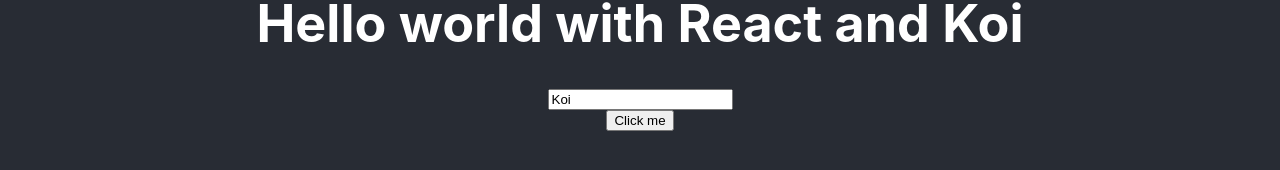
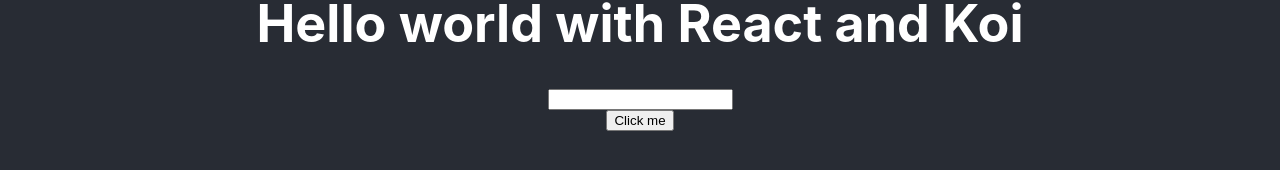
Before and after one commit to KhoiNgLe/react-exercise1, a React (Create React App) app: page / in a window 1280 px wide. Shown: the part 564-734 px from the top of the page. Built offline with nearby package versions, Linux system fonts and the light colour scheme.

Commit message:
useState Hook

```diff
--- a/src/App.js
+++ b/src/App.js
@@ -1,25 +1,40 @@
 import logo from './logo.svg';
 import './App.css';
 import Nav from './Nav';
+import React, { useState } from 'react';
 
 function App() {
-  let name = "Koi";
+
+  let [name, setName] = useState('Koi')
+  const [address, setAddress] = useState('')
+
+
+
 
   const handleEventClick = (event) => {
-    console.log("Click Me", event.target.value)
+    console.log(address)
+    setName(address);
+
+
   }
 
+  const handleOnChangeEvent = (event) => {
+    setAddress(event.target.value)
+
+  }
+
+  //re-render tao lai du lieu
   return (
     <div className="App">
       <Nav />
       <header className="App-header">
         <img src={logo} className="App-logo" alt="logo" />
         <h1>Hello world with React and {name}</h1>
-        <input type="text" value="Koi" onClick={(event) => handleEventClick(event)}></input>
+        <input type="text" value={address} onChange={(event) => handleOnChangeEvent(event)} ></input>
         <button type="button" onClick={(event) => handleEventClick(event)} >Click me</button>
       </header>
     </div>
   );
+
 }
-
 export default App;
```
